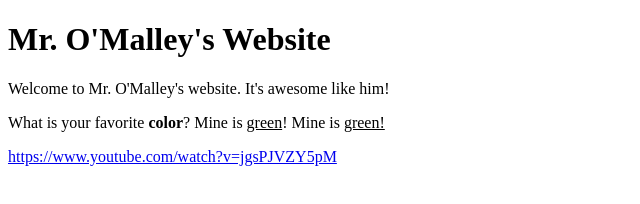
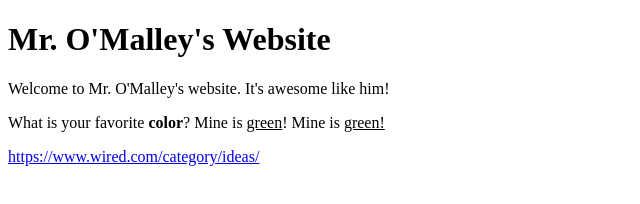
Before and after one commit to bomalleytrevor/exploring-cs, a plain HTML site: page index.html in a window 1280 px wide. Shown: the whole page, without its empty margins (0-640 px from the left). Drawn offline with Linux system fonts and the light colour scheme.

Commit message:
Update index.html

```diff
--- a/index.html
+++ b/index.html
@@ -11,7 +11,7 @@
 
 	 Mine is <u>green!</u>
 
-<p><a href="url">https://www.youtube.com/watch?v=jgsPJVZY5pM</a></p>
+<p><a href="url">https://www.wired.com/category/ideas/</a></p>
 
 
  </body>
```
